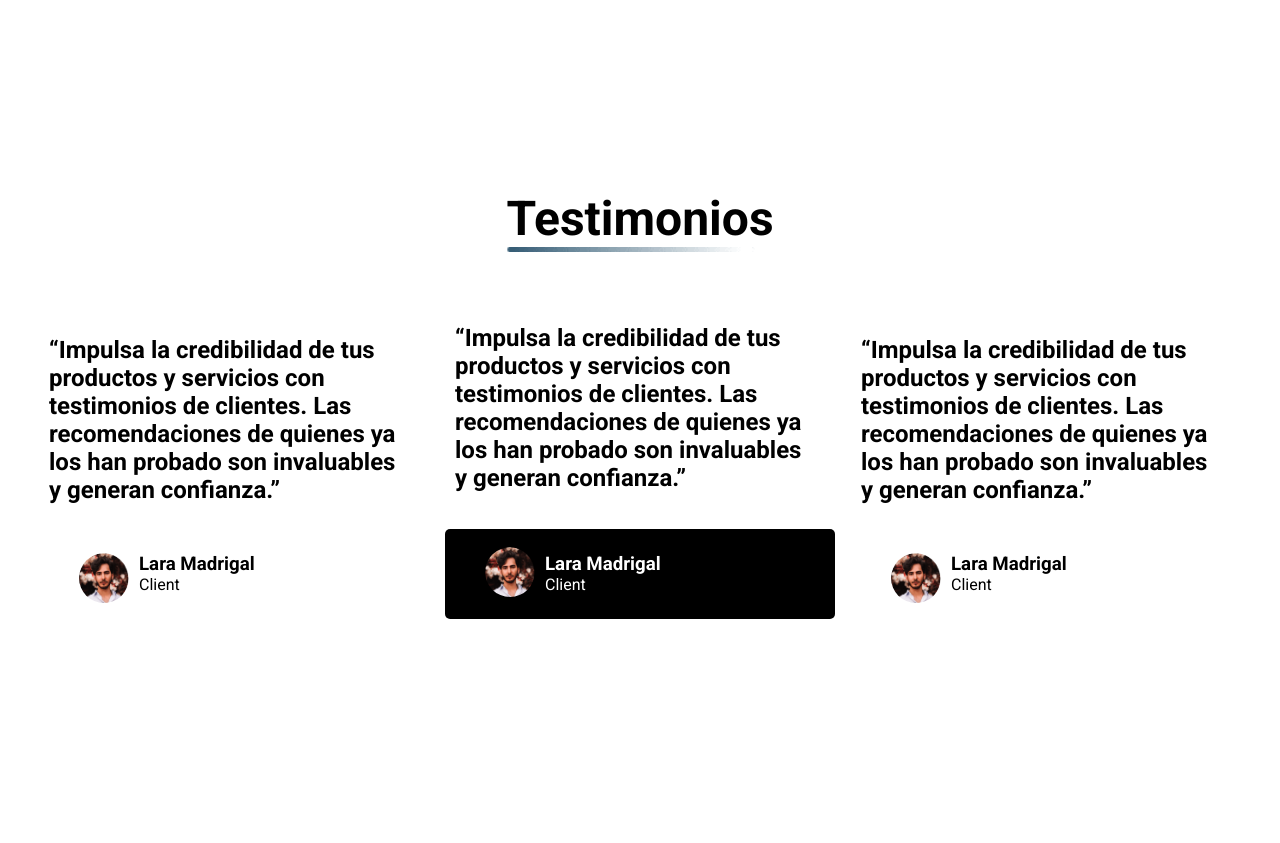
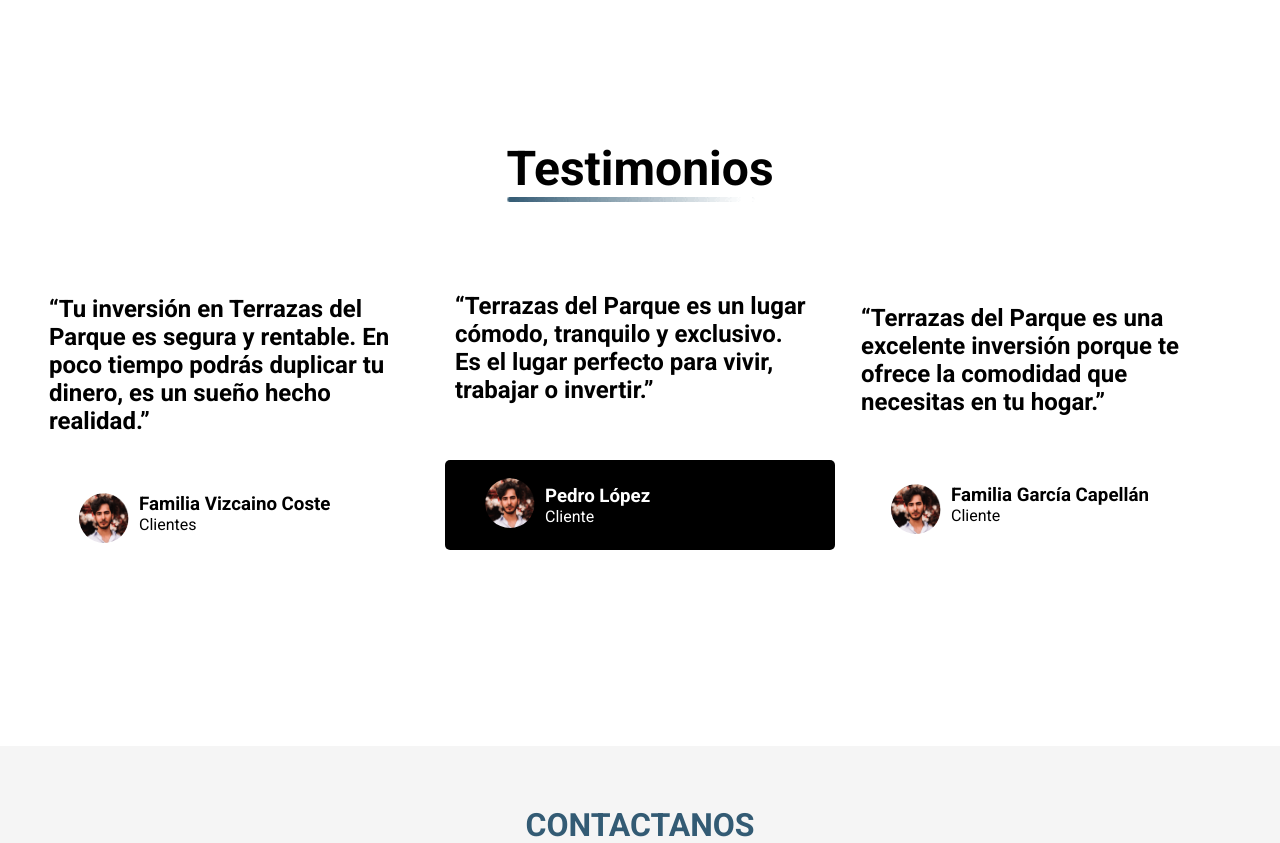
Before and after one commit to Geeraldv/git-prueba, a React (Vite) app: page / in a window 1280 px wide. Shown: the part 2700-3543 px from the top of the page. Built offline with nearby package versions, Linux system fonts and the light colour scheme.

Commit message:
Se modificaron los testimonios

```diff
--- a/src/components/Testimonios.jsx
+++ b/src/components/Testimonios.jsx
@@ -13,9 +13,8 @@ export const Testimonios = () => {
         <div className="testimonios__card">
           <div className="testimonios__card__title">
             <h2>
-              “Impulsa la credibilidad de tus productos y servicios con
-              testimonios de clientes. Las recomendaciones de quienes ya los han
-              probado son invaluables y generan confianza.”
+              “Tu inversión en Terrazas del Parque es segura y rentable. En poco
+              tiempo podrás duplicar tu dinero, es un sueño hecho realidad.”
             </h2>
           </div>
           <div className="testimonios__card__body">
@@ -23,17 +22,16 @@ export const Testimonios = () => {
               <img src={profile} loading="lazy" alt="" />
             </div>
             <div className="testimonios__card__body__text">
-              <h3>Lara Madrigal</h3>
-              <p>Client</p>
+              <h3>Familia Vizcaino Coste</h3>
+              <p>Clientes</p>
             </div>
           </div>
         </div>
         <div className="testimonios__card">
           <div className="testimonios__card__title">
             <h2>
-              “Impulsa la credibilidad de tus productos y servicios con
-              testimonios de clientes. Las recomendaciones de quienes ya los han
-              probado son invaluables y generan confianza.”
+              “Terrazas del Parque es un lugar cómodo, tranquilo y exclusivo. Es
+              el lugar perfecto para vivir, trabajar o invertir.”
             </h2>
           </div>
           <div className="testimonios__card__body">
@@ -41,17 +39,16 @@ export const Testimonios = () => {
               <img src={profile} loading="lazy" alt="" />
             </div>
             <div className="testimonios__card__body__text">
-              <h3>Lara Madrigal</h3>
-              <p>Client</p>
+              <h3>Pedro López</h3>
+              <p>Cliente</p>
             </div>
           </div>
         </div>
         <div className="testimonios__card">
           <div className="testimonios__card__title">
             <h2>
-              “Impulsa la credibilidad de tus productos y servicios con
-              testimonios de clientes. Las recomendaciones de quienes ya los han
-              probado son invaluables y generan confianza.”
+              “Terrazas del Parque es una excelente inversión porque te ofrece
+              la comodidad que necesitas en tu hogar.”
             </h2>
           </div>
           <div className="testimonios__card__body">
@@ -59,8 +56,8 @@ export const Testimonios = () => {
               <img src={profile} loading="lazy" alt="" />
             </div>
             <div className="testimonios__card__body__text">
-              <h3>Lara Madrigal</h3>
-              <p>Client</p>
+              <h3>Familia García Capellán</h3>
+              <p>Cliente</p>
             </div>
           </div>
         </div>
--- a/src/components/TipoApartamento.jsx
+++ b/src/components/TipoApartamento.jsx
@@ -39,7 +39,6 @@ export const TipoApartamento = () => {
               <li>3 Habitaciones</li>
               <li>2 Baños</li>
               <li>Balcon</li>
-              <li>Walking closet y baño en habitación principal</li>
               <li>1 Parqueo</li>
               <li>Baño común</li>
             </ul>
@@ -59,7 +58,6 @@ export const TipoApartamento = () => {
               <li>Balcon</li>
               <li>Walking closet y baño en habitación principal</li>
               <li>1 Parqueo</li>
-              <li>Baño común</li>
             </ul>
           </div>
         );
--- a/src/pages/Terrazasdelparque1.jsx
+++ b/src/pages/Terrazasdelparque1.jsx
@@ -96,7 +96,7 @@ export const Terrazasdelparque1 = () => {
           </DemoCarousel>
           <Descripcion
             parrafo1="Terrazas del Parque es un proyecto residencial innovador ubicado en la Av. Jacobo Majluta, Santo Domingo, República Dominicana. Este desarrollo redefine el estilo de vida de sus residentes al ofrecer lujo y comodidad a precios competitivos. "
-            parrafo2="Cuenta con una amplia gama de amenidades, como gimnasio, piscina, salones de eventos, áreas de BBQ, juegos para niños y un Roof Top. Además, refleja la excelencia en diseño y construcción característica del grupo de empresas Constructora RIZEK."
+            parrafo2="Cuenta con una amplia gama de amenidades, como gimnasio, piscina, salones de eventos, áreas de BBQ, juegos para niños y un Roof Top. Además, refleja la excelencia en diseño y construcción característica del grupo de empresas Grupo Inmobiliario Terrazas"
           />
           <Caracteristicas>
             <ul className="lista__details1">
--- a/src/styles/Proyectos.css
+++ b/src/styles/Proyectos.css
@@ -1,6 +1,6 @@
 .container-padre {
   margin-top: 200px;
-  margin-bottom: 200px;
+  margin-bottom: 150px;
 }
 
 .container-cartas img {
--- a/src/styles/Testimonios.css
+++ b/src/styles/Testimonios.css
@@ -5,7 +5,7 @@
   flex-direction: column;
   align-items: center;
   justify-content: center;
-  margin-bottom: 200px;
+  margin-bottom: 150px;
 }
 
 .testimonios__title {
```
